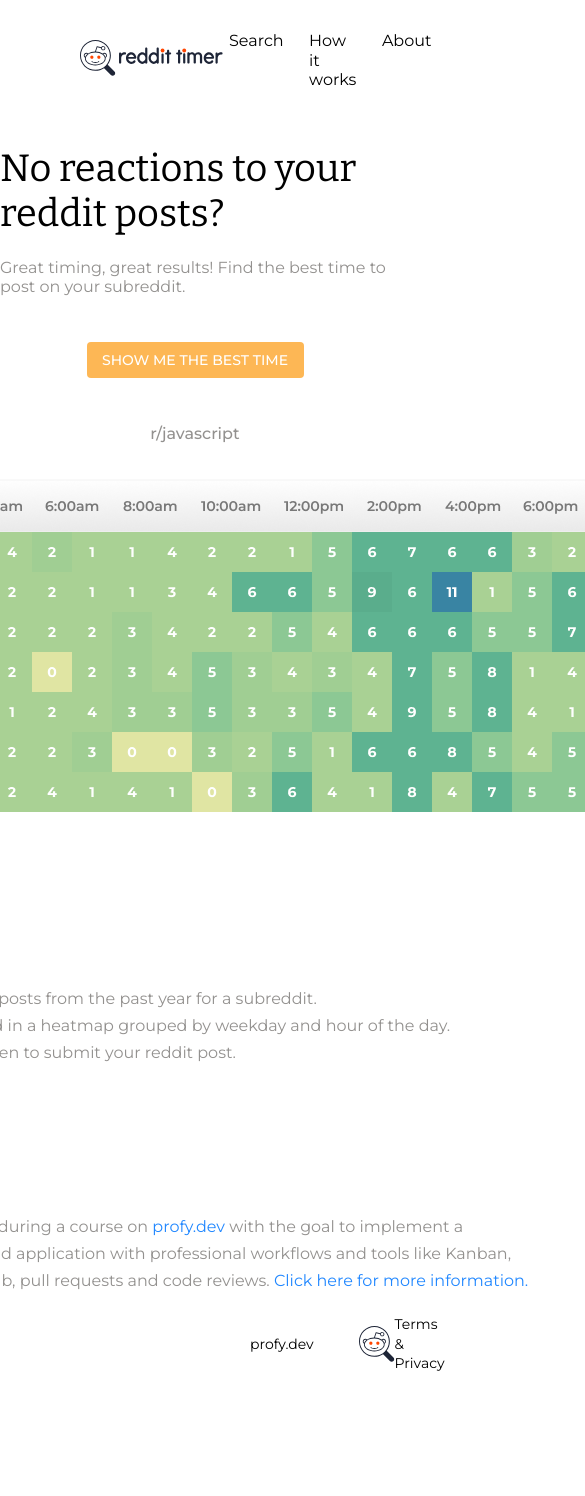
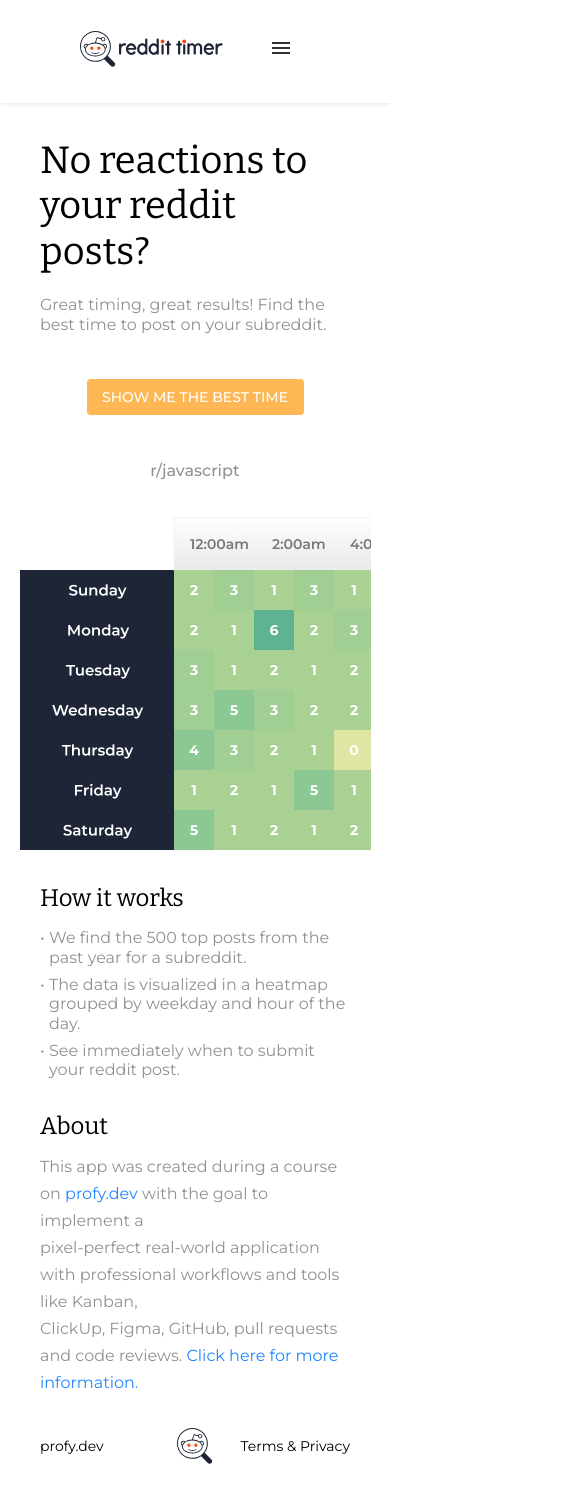
Before and after one commit to profydev/reddit-timer-melwynt, a React (Create React App) app: page / in a window 390 px wide. Shown: the top 1496 px of the page, 585 px wide, since content can reach past the window. Before the commit the page ends 1394 px from the top, so only its background shows below. Built offline with nearby package versions, Linux system fonts and the light colour scheme.

Commit message:
:lipstick: Create responsive site

```diff
--- a/src/App.js
+++ b/src/App.js
@@ -1,11 +1,11 @@
 import React, { useRef } from 'react';
 import { BrowserRouter as Router, Routes, Route } from 'react-router-dom';
 
+import Header from './routes/Header';
 import Home from './routes/Home';
 import Search from './routes/Search';
-import Header from './routes/Header';
+import Terms from './routes/Terms';
 import Footer from './routes/Footer';
-import Terms from './routes/Terms';
 
 const App = () => {
   const aboutRef = useRef(null);
--- a/src/routes/Calendar.js
+++ b/src/routes/Calendar.js
@@ -291,6 +291,7 @@
   // }, [calendar]);
 
   return (
+    <div className="calendar-container">
       <table className="calendar">
         <thead>
           <tr>
@@ -386,6 +387,7 @@
           ))}
         </tbody>
       </table>
+    </div>
   );
 };
 
--- a/src/routes/Header.js
+++ b/src/routes/Header.js
@@ -10,11 +10,15 @@
         <img src={logo} alt="" />
       </Link>
     </div>
+
+    <input type="checkbox" id="menu-btn" className="menu-btn" />
+    <label className="menu-icon" htmlFor="menu-btn">
+      <span className="nav-icon" />
+    </label>
+
     <ul className="nav-list">
       <li className="nav-list__item">
-        <Link to="/search/javascript">
-          Search
-        </Link>
+        <Link to="/search/javascript">Search</Link>
       </li>
       <li className="nav-list__item">
         <Link
--- a/src/routes/Home.js
+++ b/src/routes/Home.js
@@ -5,26 +5,22 @@
 
 const Home = ({ aboutRef, howItWorksRef }) => (
   <main className="main-home">
-    <h1 className="main-home__title">
-      No reactions to your reddit posts?
-    </h1>
+    <h1 className="main-home__title">No reactions to your reddit posts?</h1>
     <p className="main-home__description">
       Great timing, great results! Find the best time to post on your subreddit.
     </p>
     <div className="main-home__button">
-      <Link to="/search/javascript">
-        Show me the best time
-      </Link>
+      <Link to="/search/javascript">Show me the best time</Link>
     </div>
     <div className="main-home__search">
-      <Link to="/search/javascript">
-        r/javascript
-      </Link>
+      <Link to="/search/javascript">r/javascript</Link>
     </div>
     <div className="main-home__screenshot">
-      <Link to="/search/javascript">
-        <img src={preview} alt="" />
-      </Link>
+      <div className="main-home__screenshot__inner">
+        <Link to="/search/javascript">
+          <img src={preview} alt="" />
+        </Link>
+      </div>
     </div>
 
     <div className="main-home__section">
@@ -51,11 +47,7 @@
       </h2>
       <p className="main-home__section__about-description">
         This app was created during a course on
-        <a href="https://profy.dev">
-          {' '}
-          profy.dev
-          {' '}
-        </a>
+        <a href="https://profy.dev"> profy.dev </a>
         with the goal to implement a
         <br />
         pixel-perfect real-world application with professional workflows and
@@ -78,6 +70,7 @@
     // Or the instance of a DOM native element (see the note about SSR)
     PropTypes.shape({ current: PropTypes.instanceOf(Element) }),
   ]),
+
   howItWorksRef: PropTypes.oneOfType([
     PropTypes.func,
     PropTypes.shape({ current: PropTypes.instanceOf(Element) }),
@@ -88,4 +81,5 @@
   aboutRef: null,
   howItWorksRef: null,
 };
+
 export default Home;
--- a/src/routes/Posts.js
+++ b/src/routes/Posts.js
@@ -27,6 +27,7 @@
   // The new Babel release gives support for ECMAs…
 
   return (
+    <div className="posts-container">
       <div className="posts">
         <h1 className="posts__title">Posts</h1>
         <table className="posts__table">
@@ -44,7 +45,11 @@
               selectedPosts.map((post) => (
                 <tr key={post.id}>
                   <td>
-                  <a href={post.url} target="_blank" rel="noopener noreferrer">
+                    <a
+                      href={post.url}
+                      target="_blank"
+                      rel="noopener noreferrer"
+                    >
                       {shortenTitle(post.title)}
                     </a>
                   </td>
@@ -78,6 +83,7 @@
           </tbody>
         </table>
       </div>
+    </div>
   );
 };
 
--- a/src/sass/_components.scss
+++ b/src/sass/_components.scss
@@ -1,25 +1,46 @@
 header {
-  display: flex;
-  flex-direction: row;
+  padding: 3.1rem 8rem;
+  width: 100%;
+  z-index: 3;
 
-  align-items: center;
-
-  padding: 3.1rem 8rem;
+  @media only screen and (max-width: 700px) {
+    box-shadow: 0.1rem 0.1rem 0.4rem 0 rgba(0, 0, 0, 0.1);
+  }
 
   .logo {
-    margin-right: auto;
+    float: left;
+    display: block;
   }
 
   .nav-list {
-    display: flex;
-    gap: 2.55rem;
+    overflow: hidden;
+    list-style: none;
+
+    background-color: white;
+
+    clear: right;
+    float: right;
+    max-height: none;
+    transition: max-height 0.2s ease-out;
+
+    @media only screen and (max-width: 700px) {
+      clear: both;
+      max-height: 0;
+      float: none;
+    }
 
     &__item {
-      list-style: none;
+      float: left;
+      @media only screen and (max-width: 700px) {
+        float: none;
+      }
 
       a {
         text-decoration: none;
         color: black;
+
+        display: block;
+        padding: 2rem;
       }
     }
   }
@@ -32,6 +53,10 @@
   align-items: center;
 
   padding: 0 25rem;
+
+  @media only screen and (max-width: 1028px) {
+    padding: 0 4rem;
+  }
 
   font-size: 1.4rem;
 
@@ -56,6 +81,17 @@
 }
 
 .main-home {
+  margin-top: 10rem;
+
+  @media only screen and (max-width: 700px) {
+    margin-top: 1rem;
+    padding: 0 4rem;
+  }
+
+  @media only screen and (max-width: 600px) {
+    padding: 0 4rem;
+  }
+
   &__title {
     font-family: 'Bitter', serif;
     font-weight: 400;
@@ -99,16 +135,41 @@
   }
 
   &__screenshot {
+    text-align: center;
     margin-top: 3.6rem;
+    overflow: auto;
+
+    width: 90vw;
+
+    &__inner {
+      overflow: hidden;
+      display: inline-block;
+    }
   }
 
   &__section {
-    width: 73.8rem;
+    align-self: flex-start;
+    display: grid;
+    grid-template-columns: minmax(2vw, 25vw) 50vw minmax(2vw, 25vw);
 
     margin-top: 13.3rem;
+    // background-color: yellow;
+
+    @media only screen and (max-width: 700px) {
+      margin-top: 3rem;
+      grid-template-columns: 1fr;
+    }
 
     &.about {
+      grid-row: 1;
+      grid-column: 2 / 3;
+
       margin-top: 10.7rem;
+
+      @media only screen and (max-width: 700px) {
+        margin-top: 3rem;
+        grid-column: 1 / -1;
+      }
     }
 
     &__title {
@@ -116,11 +177,25 @@
       font-size: 2.4rem;
       font-weight: 400;
       margin-bottom: 2rem;
+
+      grid-row: 1;
+      grid-column: 2 / 3;
+
+      @media only screen and (max-width: 700px) {
+        grid-column: 1 / -1;
+      }
     }
 
     &__list {
       position: relative;
       list-style: none;
+
+      grid-row: 2;
+      grid-column: 2 / 3;
+
+      @media only screen and (max-width: 700px) {
+        grid-column: 1 / -1;
+      }
 
       &__item {
         font-size: 1.6rem;
@@ -142,6 +217,13 @@
       color: #93918f;
       line-height: 2.7rem;
       margin-top: -0.3rem;
+
+      grid-row: 2;
+      grid-column: 2 / 3;
+
+      @media only screen and (max-width: 700px) {
+        grid-column: 1 / -1;
+      }
 
       a {
         text-decoration: none;
@@ -224,7 +306,6 @@
   margin-top: 5.6rem;
   width: 7.1rem;
   height: 7.1rem;
-  // border: 0.6rem solid rgba(255, 255, 255, 0.3);
   border: 0.6rem solid #feb756;
   border-radius: 50%;
   border-top-color: white;
@@ -243,12 +324,22 @@
   }
 }
 
+.calendar-container {
+  text-align: center;
+  overflow: auto;
+
+  width: 90vw;
+}
+
 .calendar {
   border-collapse: collapse;
   margin-top: 6rem;
   font-family: 'Montserrat', sans-serif;
   font-size: 1.4rem;
   font-weight: 500;
+
+  overflow: hidden;
+  display: inline-block;
 
   thead {
     tr {
@@ -338,12 +429,25 @@
   }
 }
 
+.posts-container {
+  text-align: center;
+  overflow: auto;
+
+  width: 90vw;
+}
+
 .posts {
   margin-top: 2.9rem;
+
+  overflow: hidden;
+  display: inline-block;
+
   &__title {
     font-family: 'Bitter', serif;
     font-weight: 400;
     font-size: 2.4rem;
+
+    text-align: left;
   }
 
   &__table {
@@ -389,18 +493,6 @@
           width: 37.3rem;
         }
 
-        // td:nth-child(2) {
-        //   width: 11.4rem;
-        // }
-
-        // td:nth-child(3) {
-        //   width: 6.3rem;
-        // }
-
-        // td:nth-child(4) {
-        //   width: 12.9rem;
-        // }
-
         td:nth-child(5) {
           width: 12.9rem;
         }
@@ -408,3 +500,68 @@
     }
   }
 }
+
+// icon
+.menu-icon {
+  display: none;
+
+  padding: 1.6rem 2rem;
+  position: relative;
+  float: right;
+  cursor: pointer;
+
+  @media only screen and (max-width: 700px) {
+    display: unset;
+  }
+
+  .nav-icon {
+    background: #333;
+    display: block;
+    height: 0.2rem;
+    width: 1.8rem;
+    position: relative;
+    transition: background 0.2s ease-out;
+
+    &::before,
+    &::after {
+      background: #333;
+      content: '';
+      display: block;
+      height: 100%;
+      width: 100%;
+      position: absolute;
+      transition: all 0.2s ease-out;
+    }
+
+    &::before {
+      top: 0.5rem;
+    }
+
+    &::after {
+      top: -0.5rem;
+    }
+  }
+}
+
+.menu-btn {
+  display: none;
+  float: right;
+
+  &:checked ~ .nav-list {
+    max-height: 24rem;
+  }
+
+  &:checked ~ .menu-icon .nav-icon {
+    background: transparent;
+
+    &::before {
+      transform: rotate(-45deg);
+      top: 0;
+    }
+
+    &::after {
+      transform: rotate(45deg);
+      top: 0;
+    }
+  }
+}
```
Also changed, not shown: 1 other file (tests, documents, lock files or other folders). Lines whose indentation alone changed are shown as unchanged.
